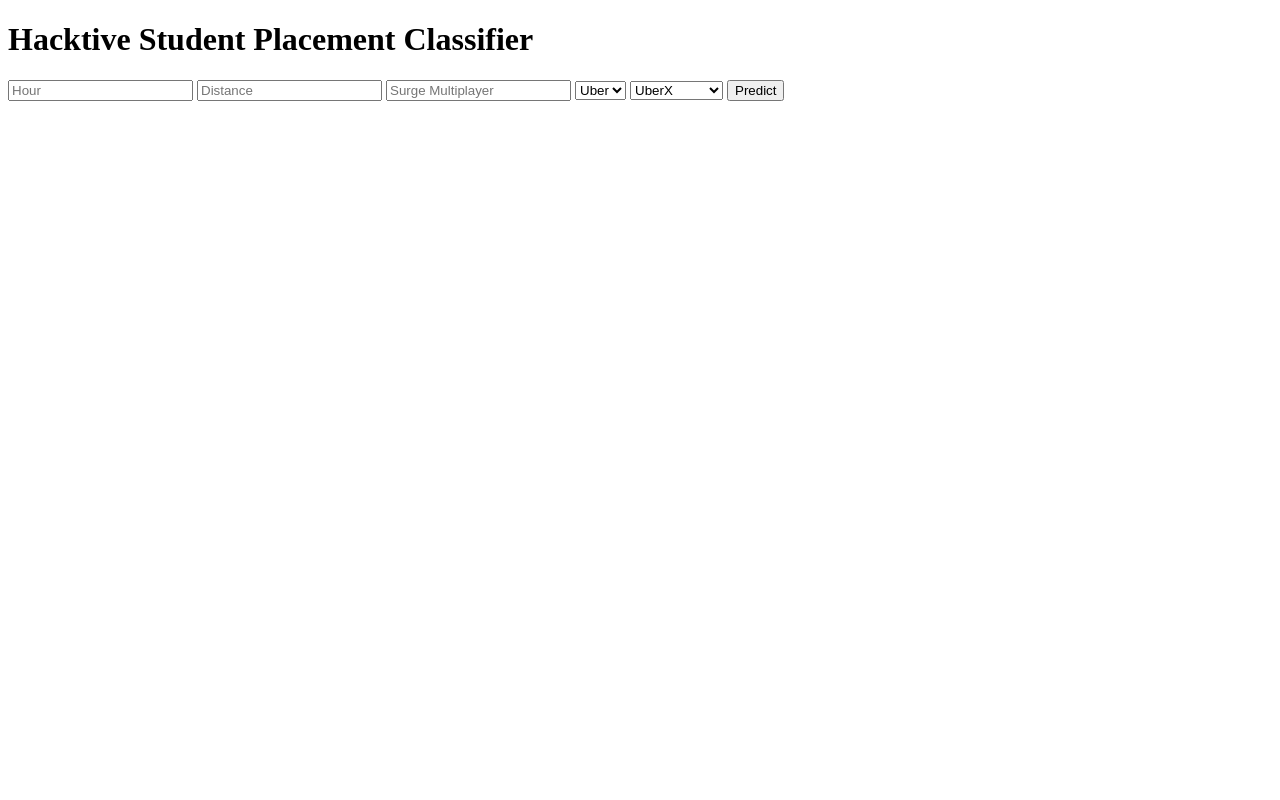
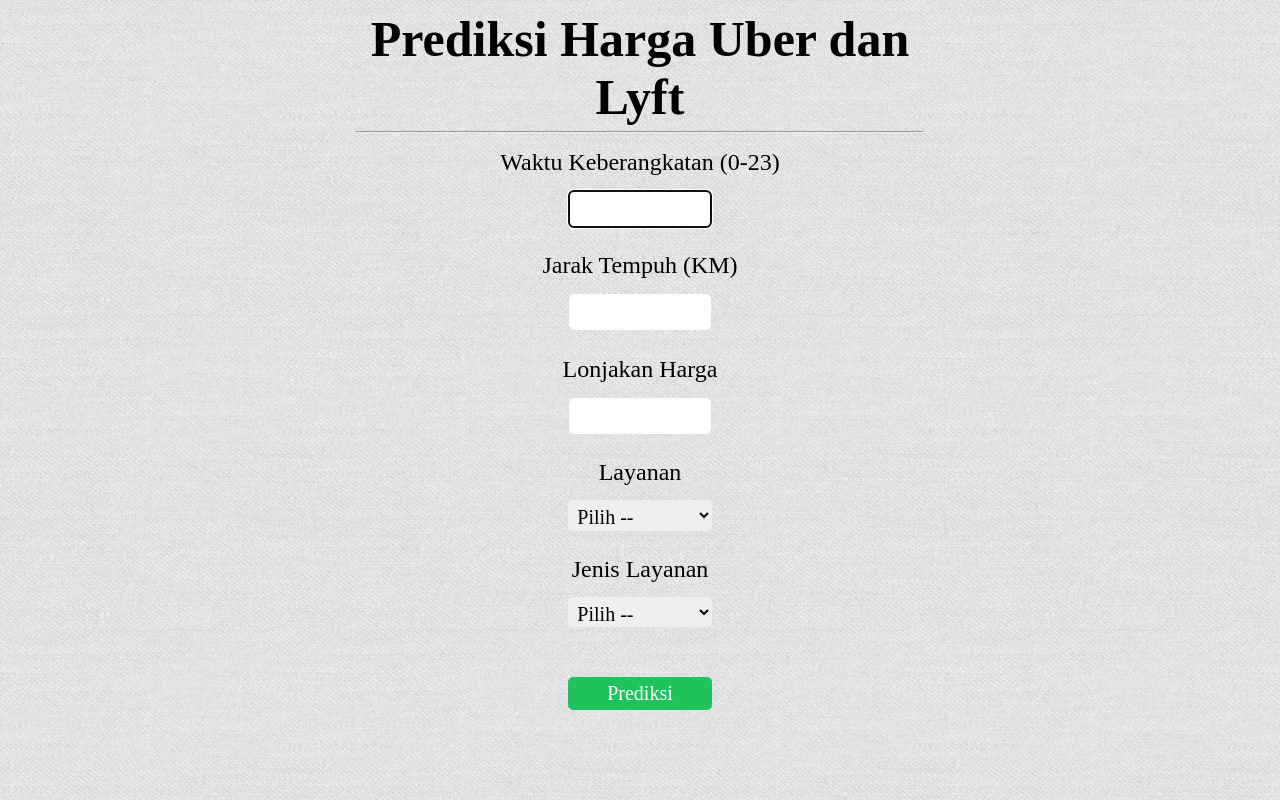
Before and after one commit to zulkarnain15/FP1-regression-GUI, a Flask app: page / in a window 1280 px wide. Run offline with Flask 2, Linux system fonts and the light colour scheme; parts of the project's set-up code (start-up, migrations or seed data) failed here and were passed over; some web fonts are replaced.

Commit message:
FP1 deployment

```diff
--- a/app.py
+++ b/app.py
@@ -50,10 +50,8 @@
             val.append(0.0)
 
     prediction = model.predict([val])
-
     output = round(prediction[0], 2)
-
-    return render_template('main.html', prediction_text='Employee Salary should be $ {}'.format(output))
+    return render_template("predict.html", prediction=output)
 
 if __name__ == "__main__":
     app.run(debug=True)
--- /dev/null
+++ b/static/styles/style.css
@@ -0,0 +1,101 @@
+@font-face {
+  font-family: Dongle;
+  src: url('../fonts/Dongle-Light.ttf');
+}
+
+.container {
+  font-family: Dongle;
+  margin-top: 70px;
+  width: 45%;
+}
+
+h1 {
+  font-size: 50px;
+  margin-top: -60px;
+  margin-bottom: -27.5px;
+}
+
+hr {
+  margin-top: 32.5px;
+}
+
+.form-field {
+  border: 0;
+  margin-top: 30px;
+}
+
+.form-text {
+  border: 0;
+  font-size: 24px;
+  margin-top: -20px;
+}
+
+.form-input {
+  text-align: center;
+  width: 24.5%;
+  border: 0;
+  border-radius: 5px;
+  font-size: 14px;
+  line-height: normal;
+  cursor: 10px;
+  padding: 10px 5px 10px 5px;
+  margin-top: -20px;
+}
+
+.form-select {
+  border: 0;
+  border-radius: 5px;
+  width: 26.5%;
+  font-family: Dongle;
+  font-size: 20px;
+  margin-top: -20px;
+  padding: 5px 5px 1.2px 5px;
+}
+
+.description {
+  margin-top: 200px;
+  font-family: Dongle;
+}
+
+.title-keterangan {
+  font-size: 99px;
+  font-weight: bold;
+  height: 20px;
+}
+
+.result {
+  border: 1px solid #1db658;
+  border-radius: 10px;
+  margin-bottom: -20px;
+  font-size: 40px;
+  color: #1db658;
+}
+
+.back {
+  font-size: 30px;
+  text-decoration: none;
+}
+
+
+.button {
+  background-color: #20c25e;
+  border: none;
+  color: white;
+  text-align: center;
+  text-decoration: none;
+  display: inline-block;
+  font-size: 20px;
+  font-family: Dongle;
+  margin: 4px 2px;
+  cursor: pointer;
+  -webkit-transition-duration: 0.4s; /* Safari */
+  transition-duration: 0.4s;
+  border-radius: 5px;
+  width: 26.5%;
+  padding: 5px;
+
+}
+
+.button1:hover {
+  box-shadow: 0 12px 16px 0 rgba(0,0,0,0.24),0 17px 50px 0 rgba(0,0,0,0.19);
+}
--- a/templates/main.html
+++ b/templates/main.html
@@ -1,43 +1,65 @@
 <!DOCTYPE html>
 <html lang="en">
+
 <head>
     <meta charset="UTF-8">
+    <meta http-equiv="X-UA-Compatible" content="IE=edge">
     <meta name="viewport" content="width=device-width, initial-scale=1.0">
-        <title>H8 Model Deployment</title>
+    <link rel="stylesheet" href="{{url_for('static', filename='styles/style.css')}}">
+    <title>Final Project 1</title>
 </head>
-    <body>
 
-        <div class="form">
-            <h1>Hacktive Student Placement Classifier</h1>
-
+<body background="{{url_for('static', filename='img/background.png')}}">
+    <center>
+        <div class="container">
+            <h1>Prediksi Harga Uber dan Lyft</h1>
+            <hr>
             <form action="{{ url_for('predict') }}" method="post">
-                <input type="text" name="hour" placeholder="Hour" required="required"/>
-                <input type="text" name="distance" placeholder="Distance" required="required"/>
-                <input type="text" name="surge" placeholder="Surge Multiplayer" required="required"/>
-                <select name="types">
+                <fieldset class="form-field">
+                    <p class="form-text">Waktu Keberangkatan (0-23)</p>
+                    <input class="form-input" type="text" name="hour" tabindex="1" required="required" autofocus />
+                </fieldset>
+                <fieldset class="form-field">
+                    <p class="form-text">Jarak Tempuh (KM)</p>
+                    <input class="form-input" type="text" name="distance" tabindex="2" required="required" />
+                </fieldset>
+                <fieldset class="form-field">
+                    <p class="form-text">Lonjakan Harga</p>
+                    <input class="form-input" type="text" name="surge" tabindex="3" required="required" />
+                </fieldset>
+                <fieldset class="form-field">
+                    <p class="form-text">Layanan</p>
+                    <select class="form-select" name="types" tabindex="4" >
+                        <option selected value="">Pilih --</option>
                         <option value="0">Uber</option>
                         <option value="1">Lyft</option>
                     </select>
-                <select name="ride">
-                    <option value="0">UberX</option>
-                    <option value="1">UberXL</option>
-                    <option value="2">Black</option>
-                    <option value="3">BlackSUV</option>
-                    <option value="4">WAV</option>
-                    <option value="5">UberPool</option>
-                    <option value="6">Taxi</option>
-                    <option value="7">Shared</option>
-                    <option value="8">Lyft</option>
-                    <option value="9">LyftXL</option>
-                    <option value="10">Lux</option>
-                    <option value="11">LuxBlack</option>
-                    <option value="12">LuxBlackXL</option>
+                </fieldset>
+                <fieldset class="form-field">
+                    <p class="form-text">Jenis Layanan</p>
+                    <select class="form-select" name="ride" tabindex="5">
+                        <option selected value="">Pilih --</option>
+                        <option value="0">Uber - UberX</option>
+                        <option value="1">Uber - UberXL</option>
+                        <option value="2">Uber - Black</option>
+                        <option value="3">Uber - BlackSUV</option>
+                        <option value="4">Uber - WAV</option>
+                        <option value="5">Uber - UberPool</option>
+                        <option value="6">Uber - Taxi</option>
+                        <option value="7">Uber - Shared</option>
+                        <option value="8">Lyft - Lyft</option>
+                        <option value="9">Lyft - LyftXL</option>
+                        <option value="10">Lyft - Lux</option>
+                        <option value="11">Lyft - LuxBlack</option>
+                        <option value="12">Lyft - LuxBlackXL</option>
                     </select>
+                </fieldset>
+                <fieldset class="form-field">
+                    <button class="button button1">Prediksi</button>
+                </fieldset>
+            </form>
+        </div>
+    </center>
+</body>
 
-
-                <button type="submit" >Predict</button>
-            </form>
-            <p class="message">{{ prediction_text }}</p>
-        </div>
-    </body>
 </html>
```
Also changed, not shown: templates/predict.html (added, +18 -0 lines), static/img/background.png (added), 1 other file. Lines whose indentation alone changed are shown as unchanged.
